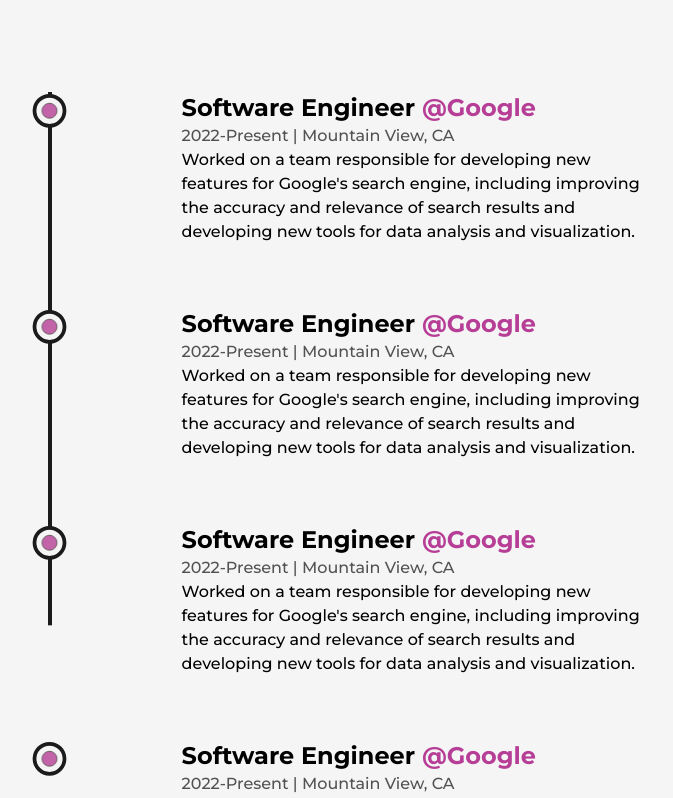
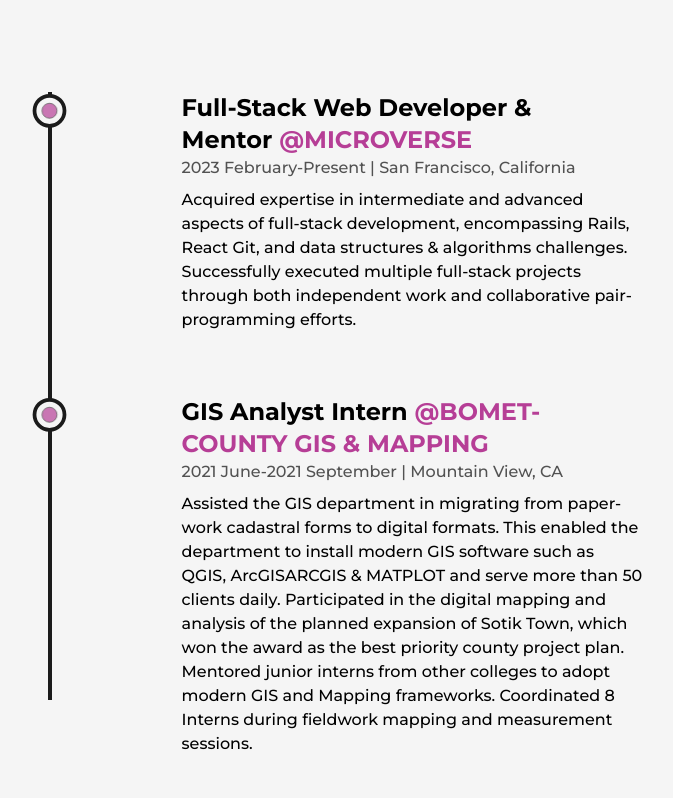
Before and after one commit to QuantaGeek/nextjs-creative, a Next.js app: page /about in a window 1280 px wide. Shown: the part 2380-3178 px from the top of the page, without its empty margins (244-917 px from the left). Built offline with nearby package versions, Linux system fonts and the light colour scheme.

Commit message:
Refactor page design.

```diff
--- a/src/components/Experience.js
+++ b/src/components/Experience.js
@@ -16,10 +16,10 @@
                     {position}&nbsp;
                     <a href={companyLink} target='_blank' className='text-primary dark:text-primaryDark capitalize'>@{company}</a>
                 </h3>
-                <span className='capitalize font-medium text-medium text-dark/75 dark:text-light/75 xs:text-sm'>
+                <span className='capitalize font-medium text-medium pb-4 text-dark/75 dark:text-light/75 xs:text-sm'>
                     {time} | {address}
                 </span>
-                <p className='font-medium w-full md:text-sm'>
+                <p className='font-medium w-full mt-2 md:text-sm'>
                     {work}
                 </p>
             </motion.div>
@@ -51,47 +51,37 @@
             </motion.div>
             <ul className='w-full flex flex-col items-center justify-between ml-4 xs:ml-2'>
                <Info
-                position= "Software Engineer"
-                company="Google"
-                companyLink="www.google.com"
-                time="2022-Present"
-                address= "Mountain View, CA"
-                work="Worked on a team responsible for developing new features for Google's
-                search engine, including improving the accuracy and relevance of search results and
-                developing new tools for data analysis and visualization."
+                position= "Full-stack web developer & Mentor"
+                company="MICROVERSE"
+                companyLink="https://www.microverse.org/about-us"
+                time="2023 February-Present"
+                address= "San Francisco, California "
+                work="Acquired expertise in intermediate and advanced aspects of full-stack development, encompassing Rails, React Git, and data structures & algorithms challenges.
+                Successfully executed multiple full-stack projects through both independent work and collaborative pair-programming efforts.
+                "
 
                 />
                  <Info
-                position= "Software Engineer"
-                company="Google"
-                companyLink="www.google.com"
-                time="2022-Present"
+                position= "GIS Analyst Intern"
+                company="BOMET-COUNTY GIS & MAPPING"
+                companyLink="https://www.microverse.org/about-us"
+                time="2021 June-2021 September"
                 address= "Mountain View, CA"
-                work="Worked on a team responsible for developing new features for Google's
-                search engine, including improving the accuracy and relevance of search results and
-                developing new tools for data analysis and visualization."
+                work="Assisted the GIS department in migrating from paper-work cadastral forms to digital formats. This enabled the department to install modern GIS software such as QGIS, ArcGISARCGIS & MATPLOT and serve more than 50 clients daily.
+                Participated in the digital mapping and analysis of the planned expansion of Sotik Town, which won the award as the best priority county project plan.
+                Mentored junior interns from other colleges to adopt modern GIS and Mapping frameworks.
+                Coordinated 8 Interns during fieldwork mapping and measurement sessions.
+                "
 
                 />
                  <Info
-                position= "Software Engineer"
-                company="Google"
-                companyLink="www.google.com"
-                time="2022-Present"
+                position= "Survey Assistant"
+                company="Self-Employed"
+                companyLink="https://www.microverse.org/about-us"
+                time="2022 June-2022 November"
                 address= "Mountain View, CA"
-                work="Worked on a team responsible for developing new features for Google's
-                search engine, including improving the accuracy and relevance of search results and
-                developing new tools for data analysis and visualization."
-
-                />
-                 <Info
-                position= "Software Engineer"
-                company="Google"
-                companyLink="www.google.com"
-                time="2022-Present"
-                address= "Mountain View, CA"
-                work="Worked on a team responsible for developing new features for Google's
-                search engine, including improving the accuracy and relevance of search results and
-                developing new tools for data analysis and visualization."
+                work="Worked on a team responsible for conducting surveys using RTK and drone mapping around Bomet.
+                Participated in solving boundary disputes and conducting safe searches for parcels before procurement for clients"
 
                 />
             </ul>
```
